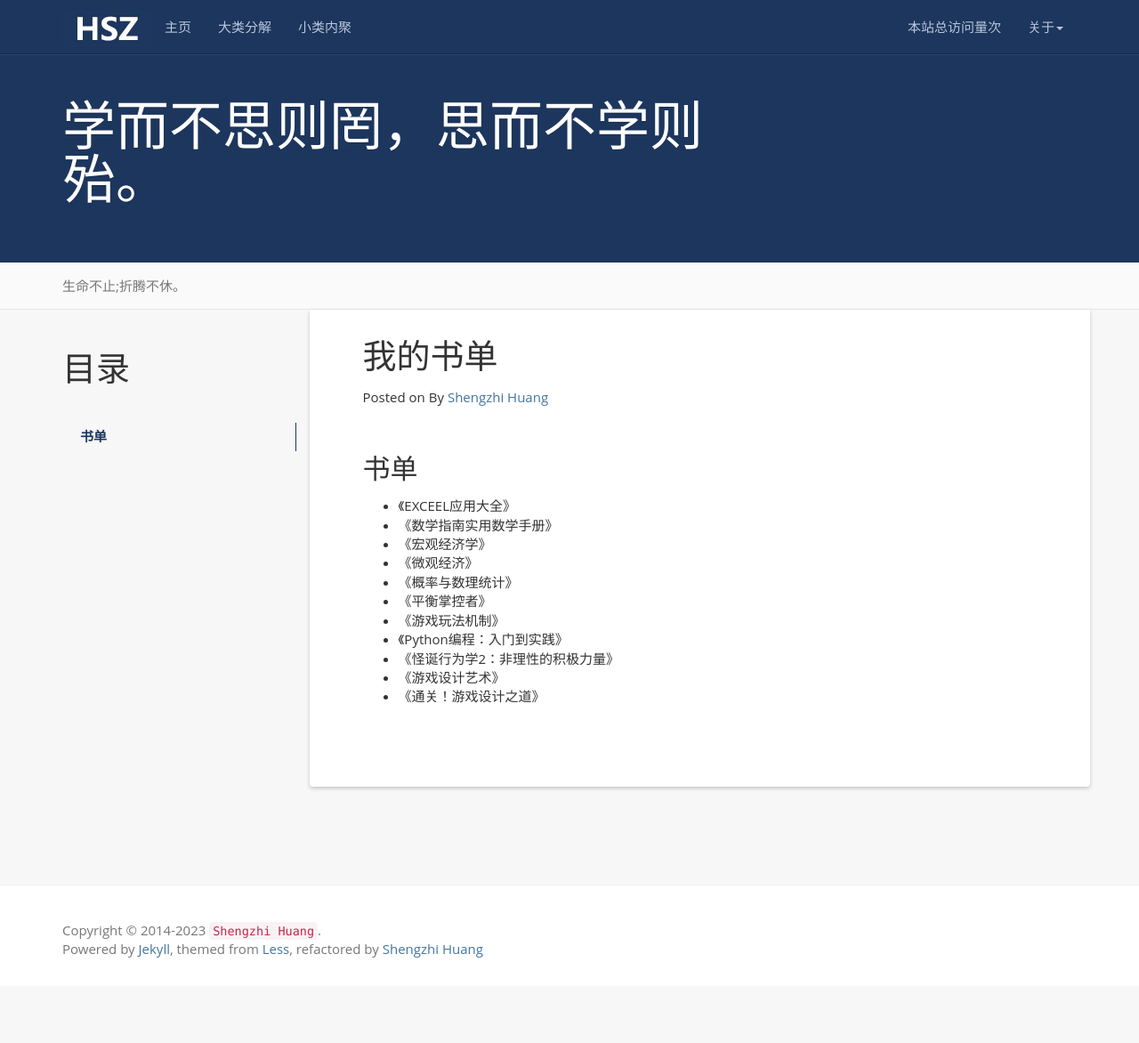
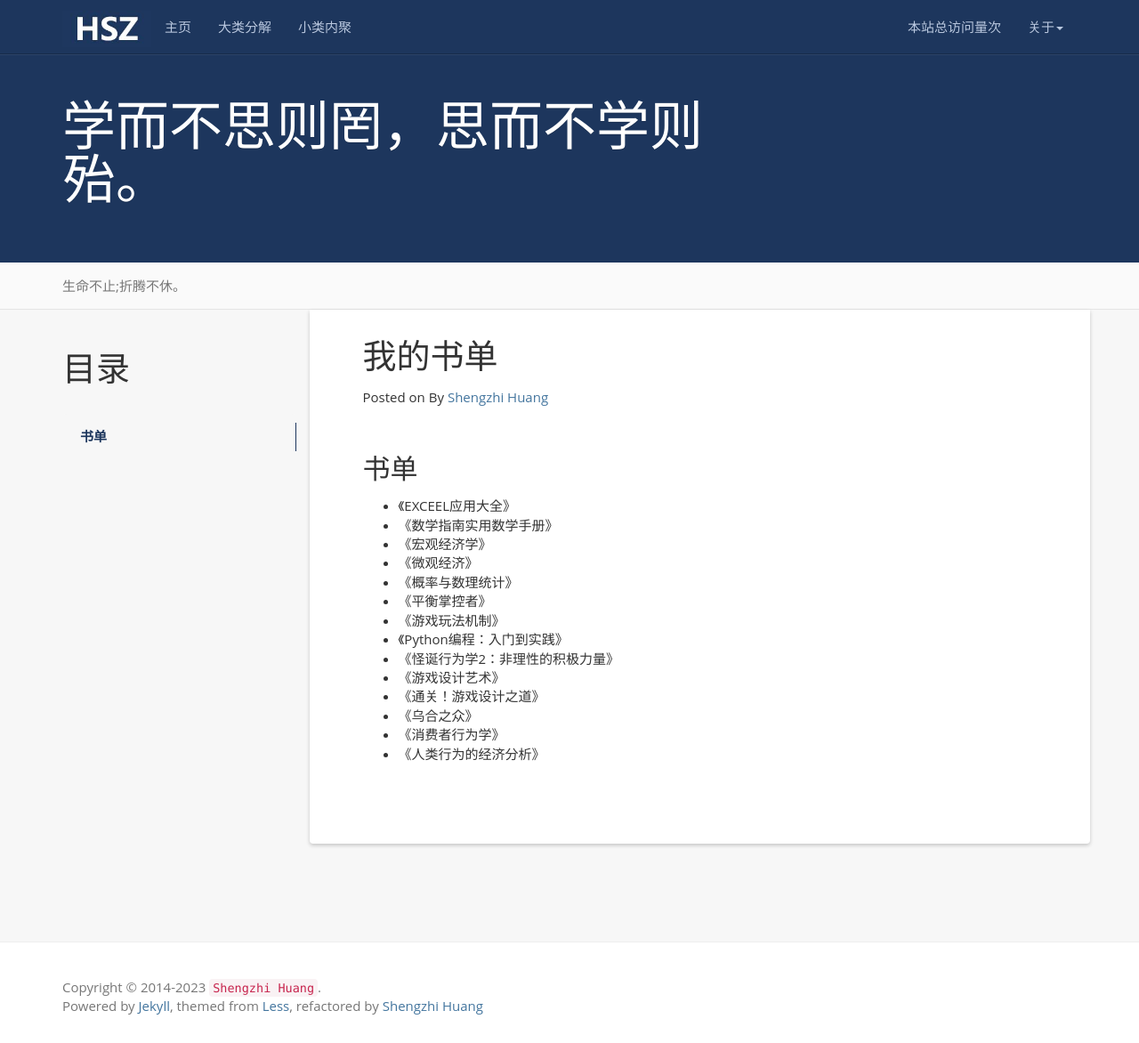
Before and after one commit to hsz19941021/hsz19941021.github.io, a Jekyll site: the page built from books.md, in a window 1280 px wide and 1172 px high. Shown: the whole window at 89% size. Built offline with Jekyll 4.4.1, drawn with Linux system fonts in a browser that asks for light colours; nearby versions of some CDN libraries; a script that is not in the unit is left out; comment, search, counter and statistics services are not loaded.

Commit message:
Update books.md

```diff
--- a/books.md
+++ b/books.md
@@ -22,3 +22,6 @@ permalink: /books/
 + 《怪诞行为学2：非理性的积极力量》
 + 《游戏设计艺术》
 + 《通关！游戏设计之道》
++ 《乌合之众》
++ 《消费者行为学》
++ 《人类行为的经济分析》
```
